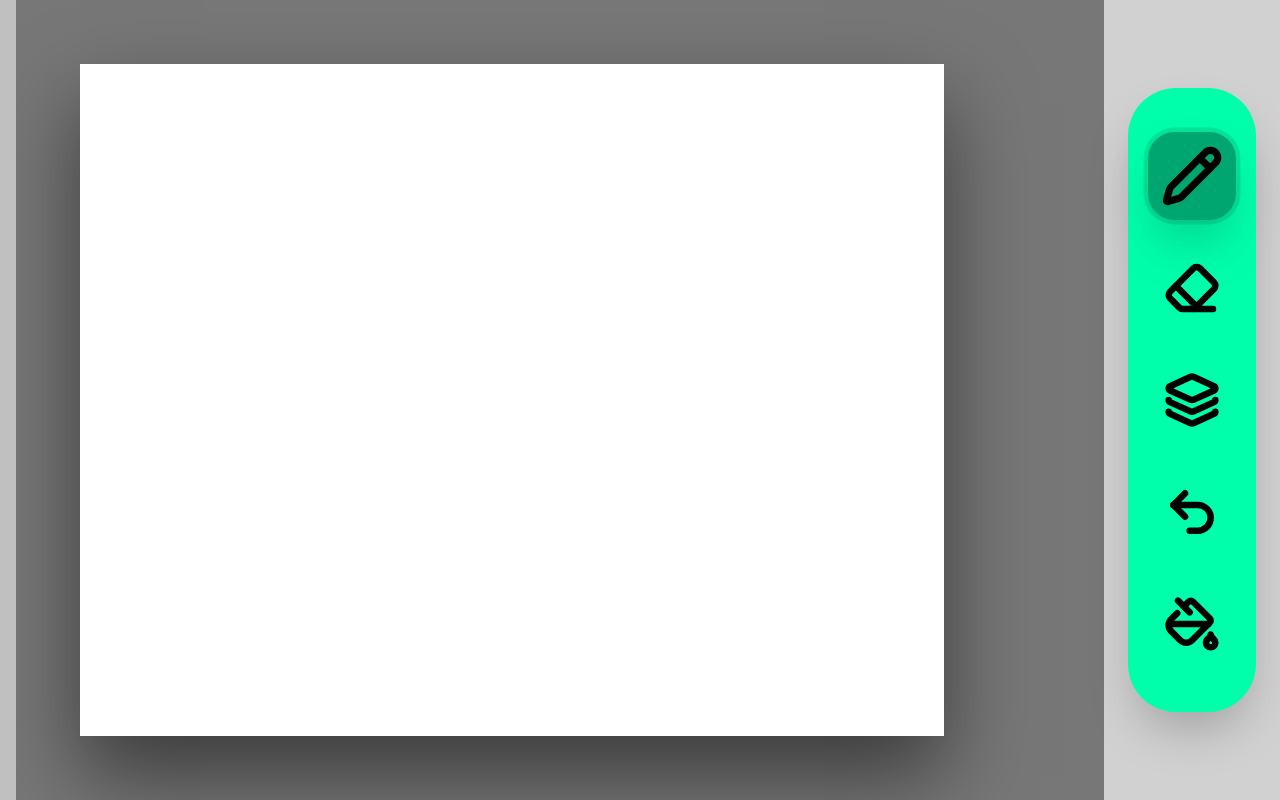
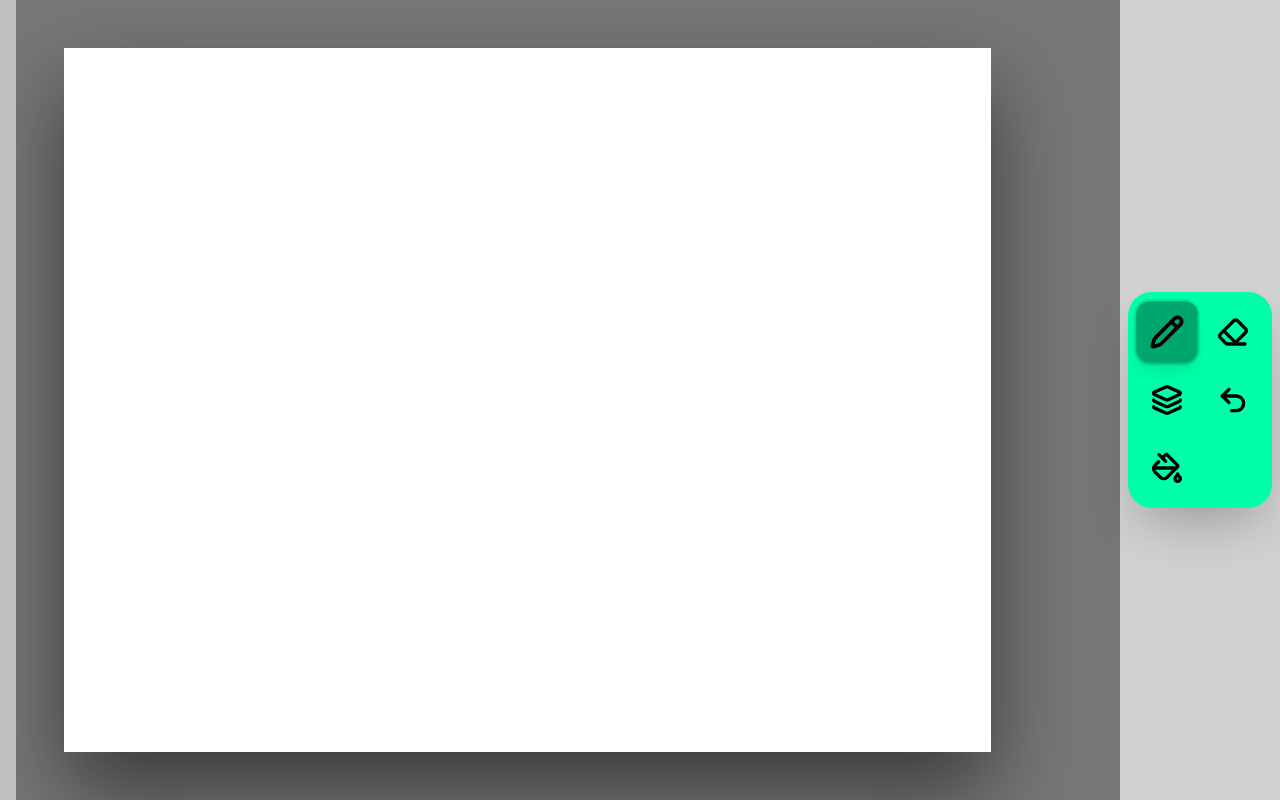
Before and after one commit to 12a1070/Aimag, a React (Vite) app: page / in a window 1280 px wide. Built offline with nearby package versions, Linux system fonts and the light colour scheme.

Commit message:
画面が横長の時、ツールバーを２列に

```diff
--- a/src/App.jsx
+++ b/src/App.jsx
@@ -1,10 +1,9 @@
 import React, { useEffect, useRef, useState } from "react";
 import { Pencil, Eraser, Layers, Undo2, PaintBucket } from "lucide-react";
 
-// 表示上のサイズ（CSSピクセル）を定義
 const TOOL_CONFIG = {
   pencil: { size: 16, composite: "source-over", strokeStyle: "#111827" },
-  eraser: { size: 60, composite: "destination-out" }, // 消しゴムを大きく設定
+  eraser: { size: 60, composite: "destination-out" },
 };
 
 function App() {
@@ -24,31 +23,21 @@ function App() {
     if (!canvas || !container) return;
     const context = canvas.getContext("2d");
     ctxRef.current = context;
-
     const rect = container.getBoundingClientRect();
     const ratio = rect.height / rect.width;
-
-    // 高解像度設定
     canvas.width = 2000;
     canvas.height = 2000 * ratio;
-
     context.lineCap = "round";
     context.lineJoin = "round";
   }, []);
 
-  // 描画ツールを適用（現在のCanvas表示サイズに合わせてlineWidthを動的に計算）
   const applyToolToContext = (context) => {
     const canvas = canvasRef.current;
     if (!canvas) return;
-
     const tool = TOOL_CONFIG[toolMode] ?? TOOL_CONFIG.pencil;
     const rect = canvas.getBoundingClientRect();
-
-    // 論理サイズ(2000) / 表示サイズ(rect.width) = 1ピクセルあたりのCanvas内部比率
     const scale = canvas.width / rect.width;
-
     context.globalCompositeOperation = tool.composite;
-    // 表示サイズ(tool.size)に比率(scale)を掛けることで、見た目通りの太さにする
     context.lineWidth = tool.size * scale;
     if (tool.strokeStyle) context.strokeStyle = tool.strokeStyle;
   };
@@ -68,13 +57,10 @@ function App() {
   const startDrawing = (event) => {
     const context = ctxRef.current;
     if (!context) return;
-
-    applyToolToContext(context); // 描画開始時に最新のスケールで太さを適用
-
+    applyToolToContext(context);
     isDrawingRef.current = true;
     const point = getPointFromEvent(event);
     lastPointRef.current = point;
-
     context.beginPath();
     context.moveTo(point.x, point.y);
     context.lineTo(point.x, point.y);
@@ -86,7 +72,6 @@ function App() {
     if (!context || !isDrawingRef.current) return;
     const point = getPointFromEvent(event);
     const lastPoint = lastPointRef.current;
-
     context.beginPath();
     context.moveTo(lastPoint.x, lastPoint.y);
     context.lineTo(point.x, point.y);
@@ -114,10 +99,10 @@ function App() {
     <div className="flex h-dvh w-screen flex-col overflow-hidden bg-[#E5E5E5] landscape:flex-row">
       <aside className="hidden shrink-0 bg-[#C0C0C0] landscape:block landscape:w-4" />
 
-      <main className="flex min-h-0 min-w-0 flex-1 items-center justify-center landscape:justify-start overflow-hidden bg-[#777777] p-8 md:p-12 lg:p-16">
+      <main className="flex min-h-0 min-w-0 flex-1 items-center justify-center overflow-hidden bg-[#777777] p-4 md:p-12 landscape:justify-start">
         <div
           ref={containerRef}
-          className="relative h-full w-full max-w-[95%] landscape:max-w-[90%] bg-white shadow-[0_40px_80px_rgba(0,0,0,0.5)]"
+          className="relative h-full w-full max-w-[95%] bg-white shadow-[0_40px_80px_rgba(0,0,0,0.5)] landscape:max-w-[92%]"
         >
           <canvas
             ref={canvasRef}
@@ -156,8 +141,9 @@ function App() {
         </div>
       </main>
 
-      <div className="flex h-40 w-full shrink-0 items-center justify-center bg-[#D1D1D1] px-8 py-6 landscape:h-full landscape:w-44 landscape:px-6">
-        <div className="grid h-full w-full max-w-2xl grid-cols-5 items-center justify-items-center rounded-[3rem] bg-[#00FFAB] shadow-2xl landscape:h-auto landscape:max-h-[92vh] landscape:grid-cols-1 landscape:gap-8 landscape:py-12">
+      {/* ツールバーのコンテナ */}
+      <div className="flex h-32 w-full shrink-0 items-center justify-center bg-[#D1D1D1] px-4 py-2 landscape:h-full landscape:w-40 landscape:px-2">
+        <div className="grid w-full max-w-2xl grid-cols-5 items-center justify-items-center gap-2 rounded-[2rem] bg-[#00FFAB] p-2 shadow-2xl landscape:h-auto landscape:max-h-[95vh] landscape:grid-cols-2 landscape:gap-3 landscape:rounded-[1.5rem] landscape:p-3">
           <ToolbarButton
             icon={<Pencil />}
             label="ペン"
@@ -185,13 +171,16 @@ function ToolbarButton({ icon, label, onClick, isActive = false }) {
       type="button"
       aria-label={label}
       onClick={onClick}
-      className={`flex h-20 w-20 items-center justify-center rounded-[1.5rem] transition-all active:scale-95 ${
+      className={`flex h-14 w-14 items-center justify-center rounded-xl transition-all active:scale-95 sm:h-16 sm:w-16 landscape:h-14 landscape:w-14 desktop:h-20 desktop:w-20 ${
         isActive
-          ? "bg-black/35 shadow-2xl scale-110 ring-4 ring-black/10"
+          ? "bg-black/35 shadow-lg scale-110 ring-2 ring-black/10"
           : "hover:bg-black/10"
       }`}
     >
-      {React.cloneElement(icon, { className: "h-14 w-14", strokeWidth: 2.8 })}
+      {React.cloneElement(icon, {
+        className: "h-8 w-8 sm:h-10 sm:w-10 landscape:h-8 landscape:w-8",
+        strokeWidth: 2.5,
+      })}
     </button>
   );
 }
```
